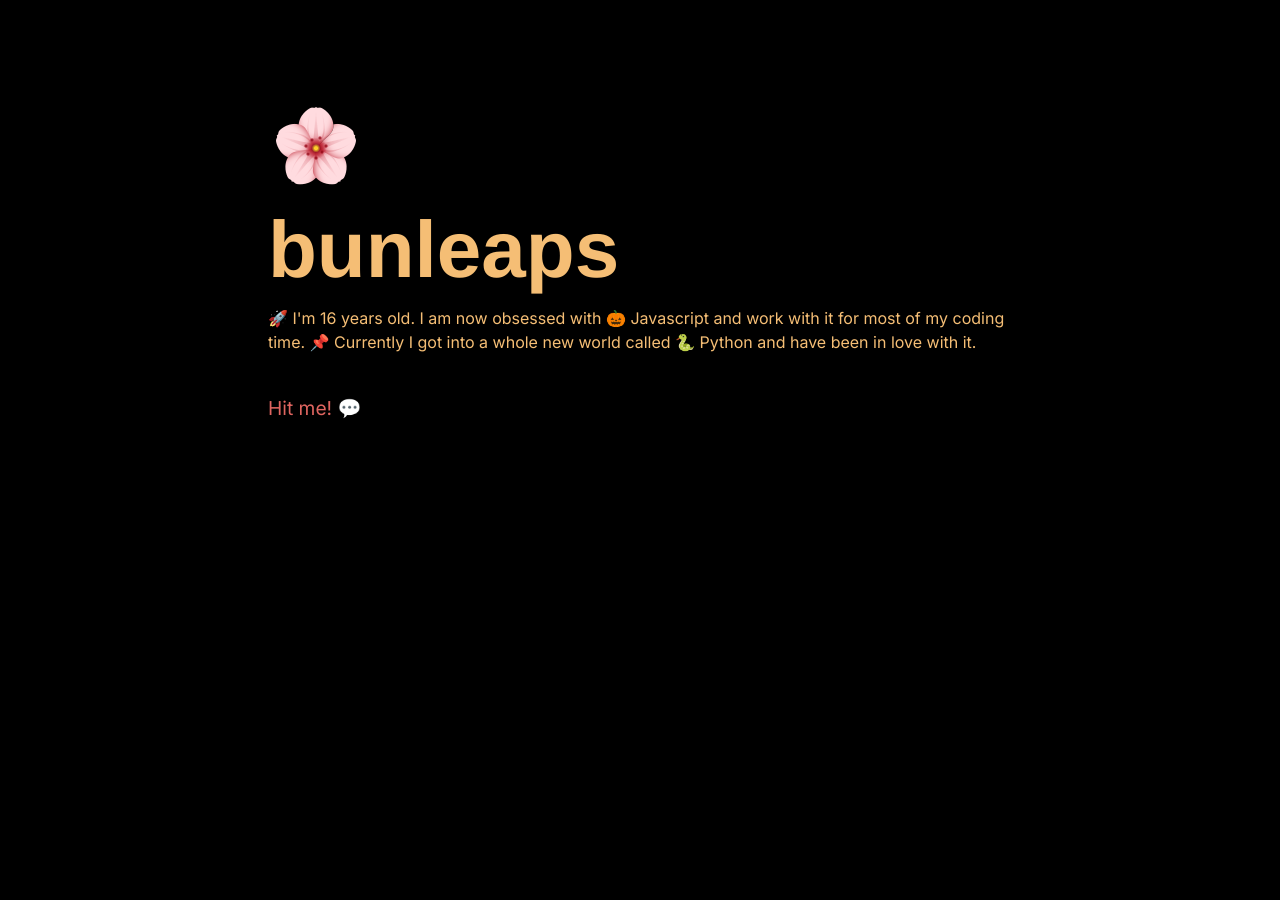
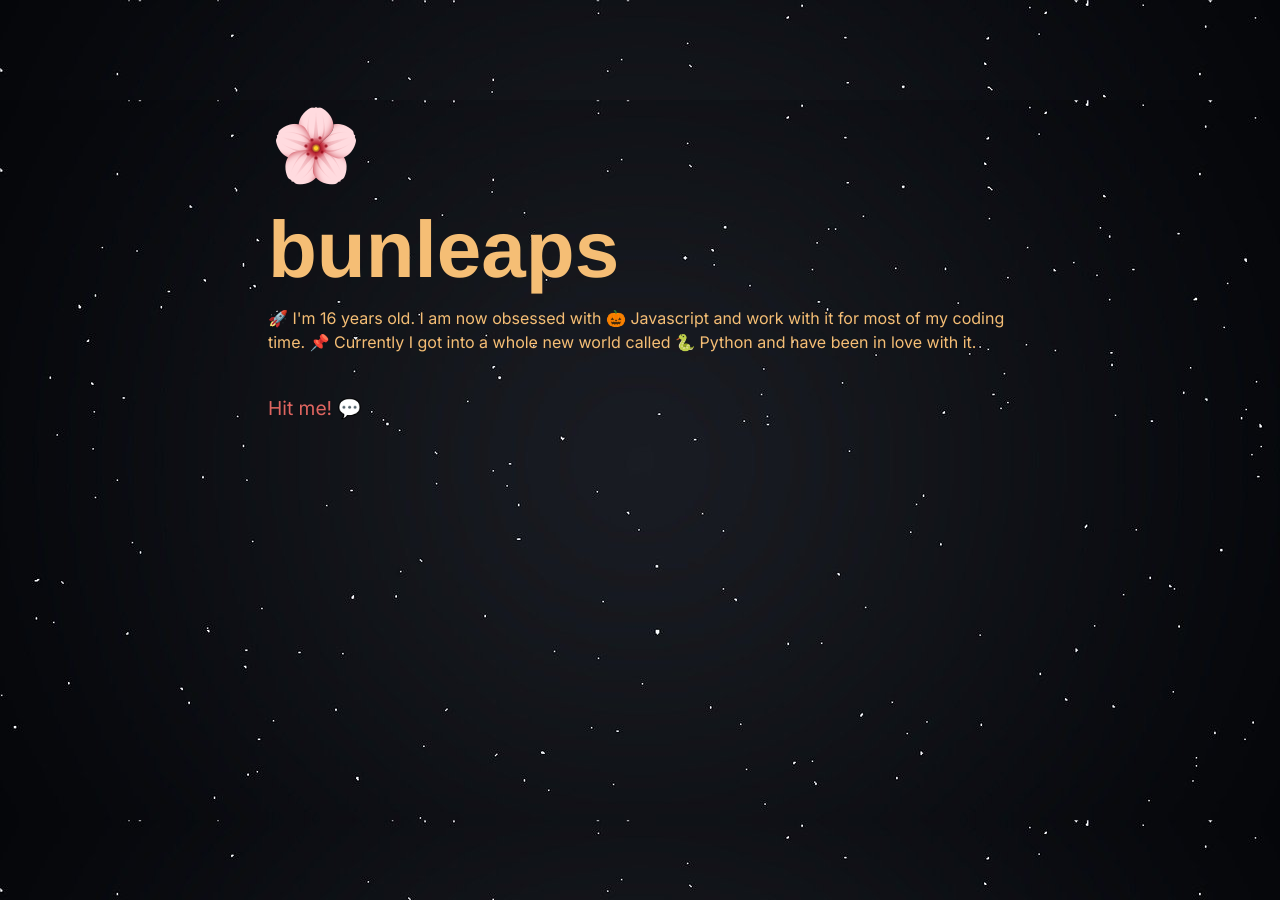
Before and after one commit to bunleaps/v1, a Next.js app: page /Components/HomeContent in a window 1280 px wide. Before the commit the page ends 800 px from the top, so only its background shows below. Built offline with nearby package versions, Linux system fonts and the light colour scheme.

Commit message:
fix styling: bg & height

```diff
--- a/pages/index.js
+++ b/pages/index.js
@@ -15,7 +15,7 @@
         <link rel="icon" href="/blossom.ico" />
       </Head>
 
-      <main>
+      <main className={styles.Main}>
         <Nav />
         <HomeContent />
       </main>
--- a/styles/Home.module.css
+++ b/styles/Home.module.css
@@ -1,3 +1,7 @@
+.Main {
+    height: -webkit-fill-available;
+}
+
 .Home {
     font-size: 90%;
 }
--- a/styles/globals.css
+++ b/styles/globals.css
@@ -2,6 +2,8 @@
 
 html,
 body {
+  height: -webkit-fill-available;
+  background: url("../pages/Components/Media/bg.jpg");
   padding: 0;
   margin: 0;
   font-family: 'Inter', sans-serif !important;
```
Also changed, not shown: pages/Components/Media/bg.jpg (added).
